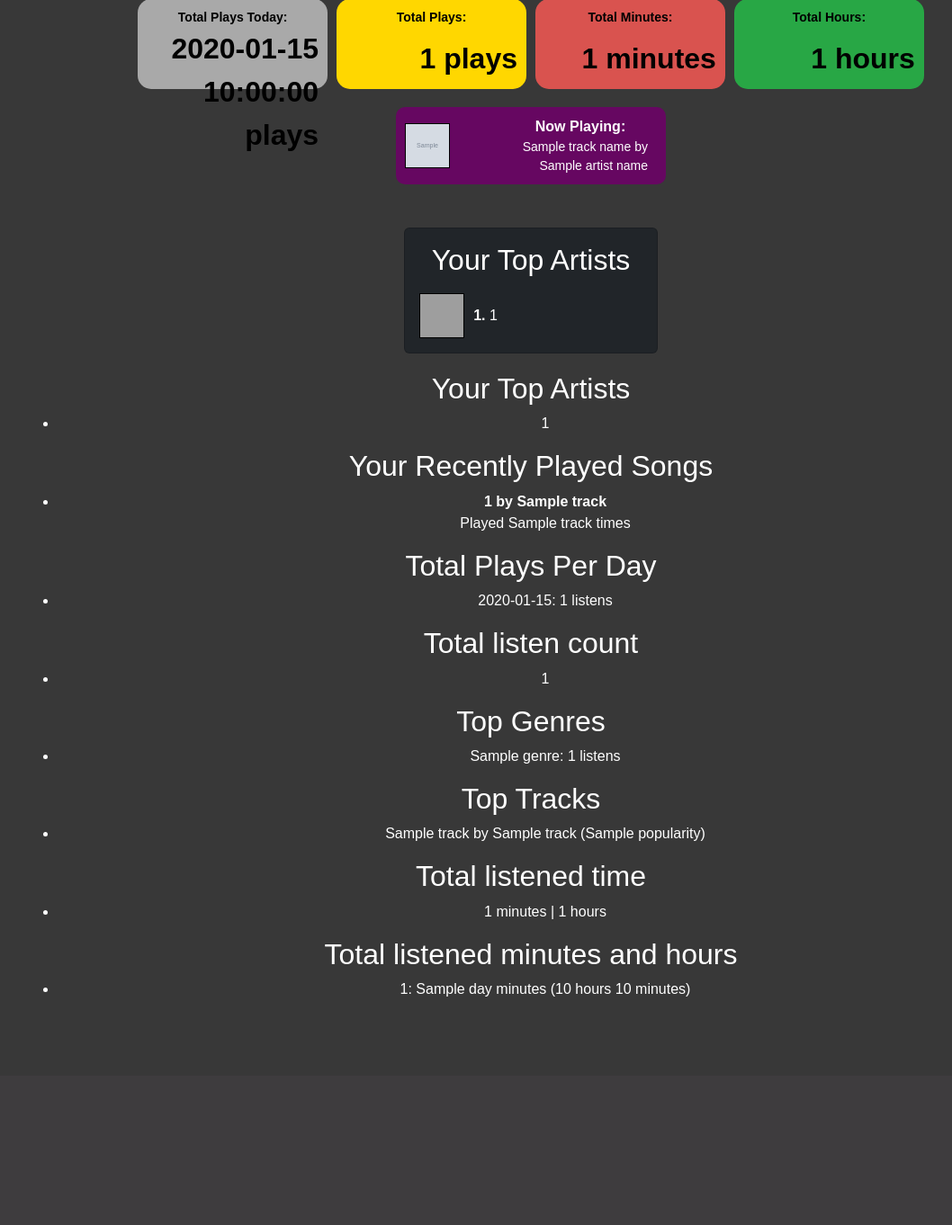
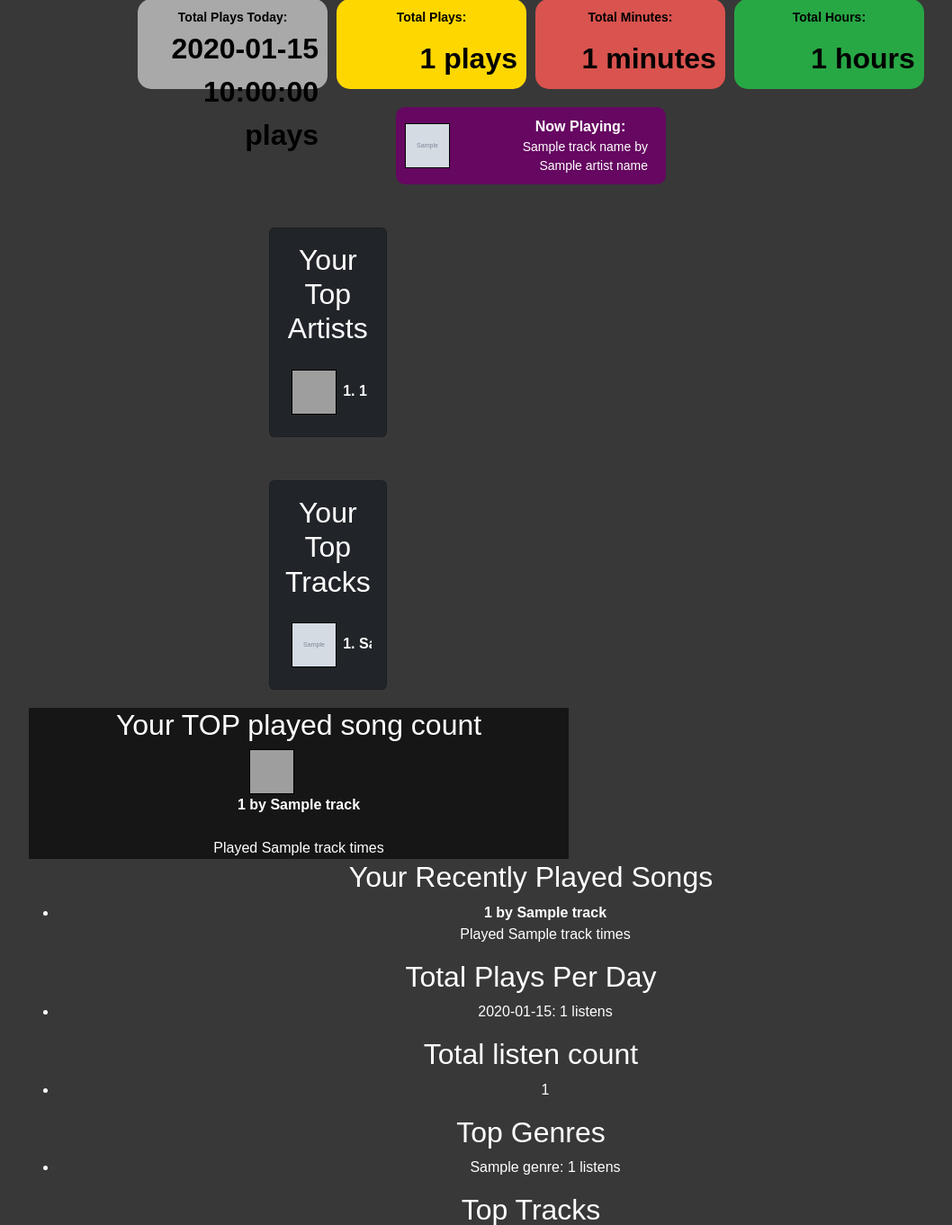
Before and after one commit to Kvezerelinika/Spotify-Stats-demo, a FastAPI app: template app/templates/dashboard.html in a window 1280 px wide. Shown: the part 336-1698 px from the top of the page at 90% size, without its empty margins (50-1108 px from the left). Before the commit the page ends 1444 px from the top, so only its background shows below. Run offline with FastAPI, Linux system fonts and the light colour scheme; the template is opened without the code that fills it: most values are stand-ins (such as "Sample title", 1, 10 or a date in 2020); grey boxes marked "Sample" are stand-in pictures; grey boxes are pictures that could not be loaded.

Commit message:
some changes in dashboard and CSS

```diff
--- a/app/main.py
+++ b/app/main.py
@@ -170,21 +170,21 @@ async def dashboard(request: Request):
     top_artists = await get_top_artists(token)
     top_artists_to_database(top_artists, user_id)
 
-    cursor.execute("SELECT artist_name, image_url FROM users_top_artists WHERE user_id = %s ORDER BY id ASC;", (user_id,))
+    cursor.execute("SELECT artist_name, image_url, spotify_url FROM users_top_artists WHERE user_id = %s ORDER BY id ASC;", (user_id,))
     top_artist_list = cursor.fetchall()
 
     # top tracks
     top_tracks = await get_top_tracks(token)
     top_tracks_to_database(top_tracks, user_id)
 
-    cursor.execute("SELECT track_name, artist_name, popularity FROM top_tracks WHERE user_id = %s ORDER BY rank ASC;", (user_id,))
+    cursor.execute("SELECT track_name, artist_name, popularity, album_image_url, spotify_url FROM top_tracks WHERE user_id = %s ORDER BY rank ASC;", (user_id,))
     top_tracks_list = cursor.fetchall()
 
     # recent tracks
     recent_tracks = await get_recently_played_tracks(token)  # Call the function
     recents_to_database(recent_tracks, user_id)  # Pass the returned data
 
-    cursor.execute("""SELECT track_name, COUNT(*) AS track_play_counts FROM listening_history WHERE user_id = %s GROUP BY track_name ORDER BY track_play_counts DESC;""", (user_id,))
+    cursor.execute("""SELECT track_name, artist_name, album_image_url, COUNT(*) AS track_play_counts FROM listening_history WHERE user_id = %s GROUP BY track_name, artist_name, album_image_url ORDER BY track_play_counts DESC LIMIT 10;""", (user_id,))
     track_play_counts = cursor.fetchall()
 
     # Fetch daily play counts
--- a/app/static/CSS/style.css
+++ b/app/static/CSS/style.css
@@ -92,6 +92,63 @@ h2, ul, li {
 
 .container-top-artists {
     display: grid;
+    grid-template-columns: repeat(2, 1fr);
+    grid-gap: 10px;
+    width: 80%;
+    max-width: 1200px;
+    margin: 20px auto; /* Center the element horizontally and add space above and below */
+    align-content: center;
+    justify-content: center; /* Center the grid items horizontally */
+}
+
+.card-body {
+    display: flex;
+    flex-direction: column;
+    gap: 10px;
+    counter-reset: artist-counter; /* Reset counter for numbering */
+}
+
+.artist-item {
+    display: flex;
+    align-items: center;
+    gap: 10px;
+    counter-increment: artist-counter; /* Increment counter */
+    padding: 5px;
+    border-radius: 5px;
+    transition: background 0.2s ease-in-out;
+}
+.artist-item a {
+    text-decoration: none !important; /* Remove underline */
+    color: white !important; /* Force white text */
+    font-weight: bold;
+}
+
+.artist-item span::before {
+    content: counter(artist-counter) ". "; /* Add numbering */
+    font-weight: bold;
+}
+
+.artist-item:hover {
+    background: rgba(255, 255, 255, 0.1); /* Highlight on hover */
+}
+
+.artist-item img {
+    width: 50px;
+    height: 50px;
+    object-fit: cover;
+    object-position: top;
+    border: 1px solid rgb(0, 0, 0);
+    border-radius: 0 !important; /* Ensure square shape */
+    margin: 3px; /* Space between the image and text */
+}
+
+
+
+
+
+
+.container-top-tracks {
+    display: grid;
     grid-template-columns: repeat(1, 1fr);
     grid-gap: 10px;
     width: 80%;
@@ -101,21 +158,11 @@ h2, ul, li {
     justify-content: center; /* Center the grid items horizontally */
 }
 
-.container-top-artists img {
-    width: 50px;
-    height: 50px;
-    object-fit: cover;
-    object-position: top;
-    border: 1px solid rgb(0, 0, 0);
-    border-radius: 50%;
-    border-radius: 0 !important; /* Force square shape */
-}
-
 .card-body {
     display: flex;
     flex-direction: column;
     gap: 10px;
-    counter-reset: artist-counter; /* Reset counter */
+    counter-reset: artist-counter; /* Reset counter for numbering */
 }
 
 .artist-item {
@@ -123,11 +170,26 @@ h2, ul, li {
     align-items: center;
     gap: 10px;
     counter-increment: artist-counter; /* Increment counter */
+    padding: 5px;
+    border-radius: 5px;
+    transition: background 0.2s ease-in-out;
+    text-overflow: clip;
+    white-space: nowrap;
+    overflow: hidden;
+}
+.artist-item a {
+    text-decoration: none !important; /* Remove underline */
+    color: white !important; /* Force white text */
+    font-weight: bold;
 }
 
 .artist-item span::before {
-    content: counter(artist-counter) ". "; /* Add number before artist name */
+    content: counter(artist-counter) ". "; /* Add numbering */
     font-weight: bold;
+}
+
+.artist-item:hover {
+    background: rgba(255, 255, 255, 0.1); /* Highlight on hover */
 }
 
 .artist-item img {
@@ -137,6 +199,7 @@ h2, ul, li {
     object-position: top;
     border: 1px solid rgb(0, 0, 0);
     border-radius: 0 !important; /* Ensure square shape */
+    margin: 3px; /* Space between the image and text */
 }
 
 
@@ -184,3 +247,26 @@ h2, ul, li {
     font-size: 14px;
     margin-right: 10px; /* Space between the image and text */
 }
+
+
+.play-counts {
+    display: flex;
+    flex-direction: column;
+    align-items: center;
+    text-align: center;
+    margin-bottom: 1px; /* Space between the profile and dashboard */
+    color: #fff; /* White text color */
+    background: rgb(22, 22, 22); /* Background color for the box */
+    width: 80%;
+    max-width: 600px;
+    max-height: 400px;
+}
+
+.play-counts img {
+    width: 50px;
+    height: 50px;
+    object-fit: cover;
+    object-position: top;
+    border: 1px solid rgb(0, 0, 0);
+    margin-right: 60px; /* Space between the image and text */
+}
--- a/app/templates/dashboard.html
+++ b/app/templates/dashboard.html
@@ -56,8 +56,10 @@
                         <div class="artist-list">
                             {% for artist in top_artist_list %}
                                 <div class="artist-item">
+                                    <a href="{{ artist[2] }}" target="_blank">
                                     <img src="{{ artist[1] }}" alt="{{ artist[0] }}">
                                     <span class="artist-name">{{ artist[0] }}</span>
+                                    </a>
                                 </div>
                             {% endfor %}
                         </div>
@@ -70,28 +72,55 @@
     {% endif %}
 </div>
 
+<div class="container-top-artists mt-5 text-center text-white">
+    {% if top_tracks_list %}
+        <div class="row justify-content-center">
+            <div class="col-4">
+                <div class="card bg-dark text-white mx-auto">
+                    <div class="card-body">
+                        <h2>Your Top Tracks</h2>
+                        <div class="artist-list">
+                            {% for track_name, artist_name, popularity, album_image_url, spotify_url in top_tracks_list %}
+                                <div class="artist-item">
+                                    <a href="{{ spotify_url }}" target="_blank">
+                                    <img src="{{ album_image_url }}" alt="Album cover for {{ track_name }} by {{ artist_name }}">
+                                    <span class="artist-name">{{ track_name }} by {{ artist_name }}</span>
+                                    </a>
+                                </div>
+                            {% endfor %}
+                        </div>
+                    </div>
+                </div>
+            </div>
+        </div>
+    {% else %}
+        <p>No data available for top tracks.</p>
+    {% endif %}
+</div>
 
 
 
 
 
 
+<div class="play-counts">
+    {% if track_play_counts %}
+        <h2>Your TOP played song count</h2>
+            {% for track in track_play_counts %}
+                <img src="{{ track[2] }}" alt="{{ track[2] }}">
+                <strong>{{ track[0] }} by {{ track[1] }}</strong>
+                <br>
+                Played {{ track[3] }} times
+            {% endfor %}
+    {% else %}
+        <p>No data available. Try logging in with Spotify.</p>
+    {% endif %}
+</div>
 
 
 
-    <h2>Your Top Artists</h2>
-    {% if top_artist_list %}
-        <ul>
-            {% for artist in top_artist_list %}
-                <li>{{ artist[0] }}</li>  {# artist is a tuple (artist_name, artist_id, artist_popularity), artist[0] extracts the artist name #}
-            {% endfor %}
-        </ul>
-    {% else %}
-        <p>No data available. Try logging in with Spotify.</p>
-    {% endif %}
-
-
-    <h2>Your Recently Played Songs</h2>
+<div>
+        <h2>Your Recently Played Songs</h2>
     {% if track_play_counts %}
         <ul>
         {% for track in track_play_counts %}
@@ -105,6 +134,7 @@
     {% else %}
         <p>No recent tracks found. Try playing some music on Spotify.</p>
     {% endif %}
+</div>
 
 
     <h2>Total Plays Per Day</h2>
@@ -142,7 +172,7 @@
     <h2>Top Tracks</h2>
     {% if top_tracks_list %}
         <ul>
-            {% for track_name, artist_name, popularity in top_tracks_list %}  <!-- Track Name, Artist Name, Popularity -->
+            {% for track_name, artist_name, popularity, album_image_url, spotify_url in top_tracks_list %}  <!-- Track Name, Artist Name, Popularity -->
                 <li>{{ track_name }} by {{ artist_name }} ({{ popularity }})</li>
             {% endfor %}
         </ul>
```
